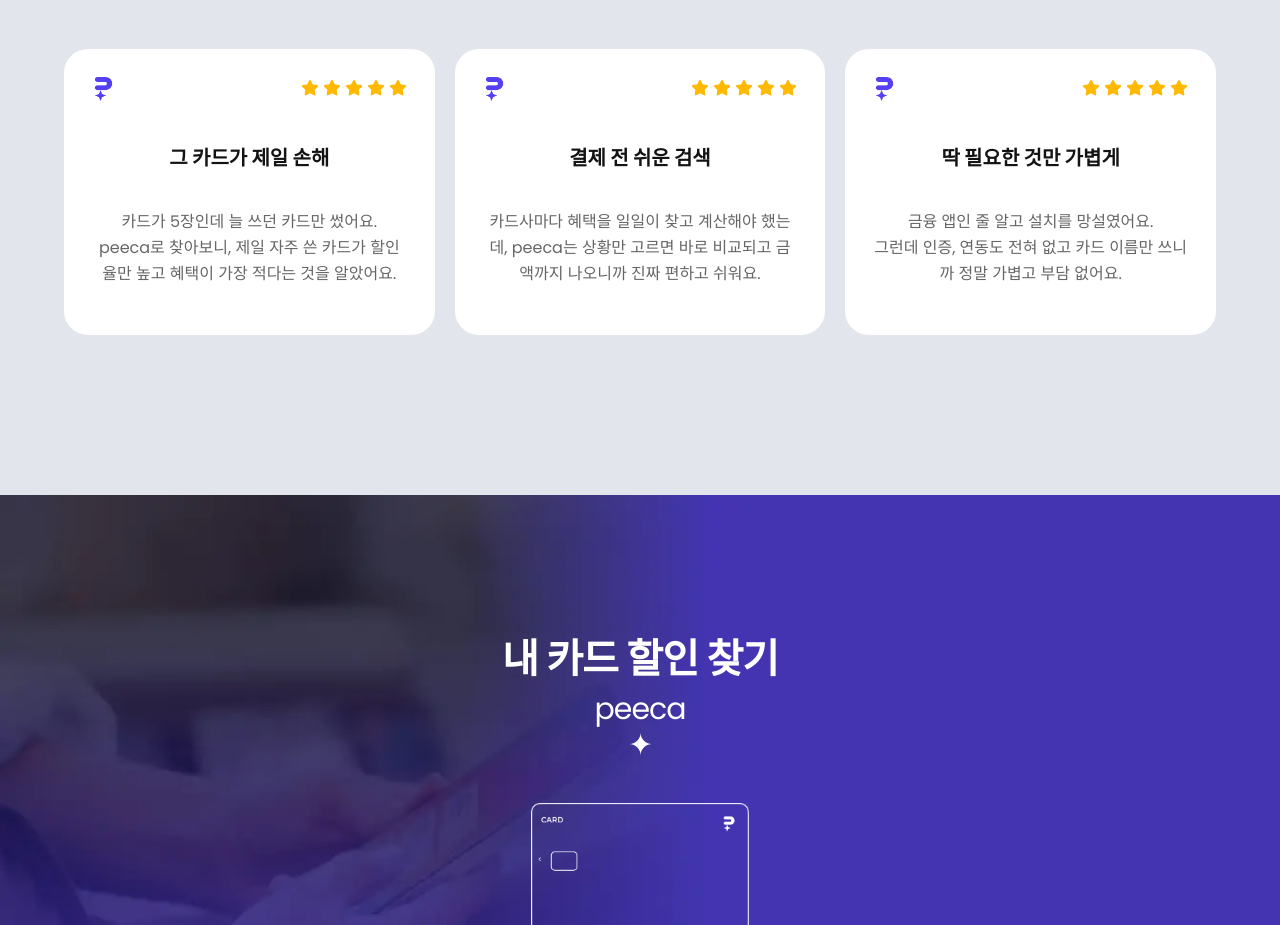
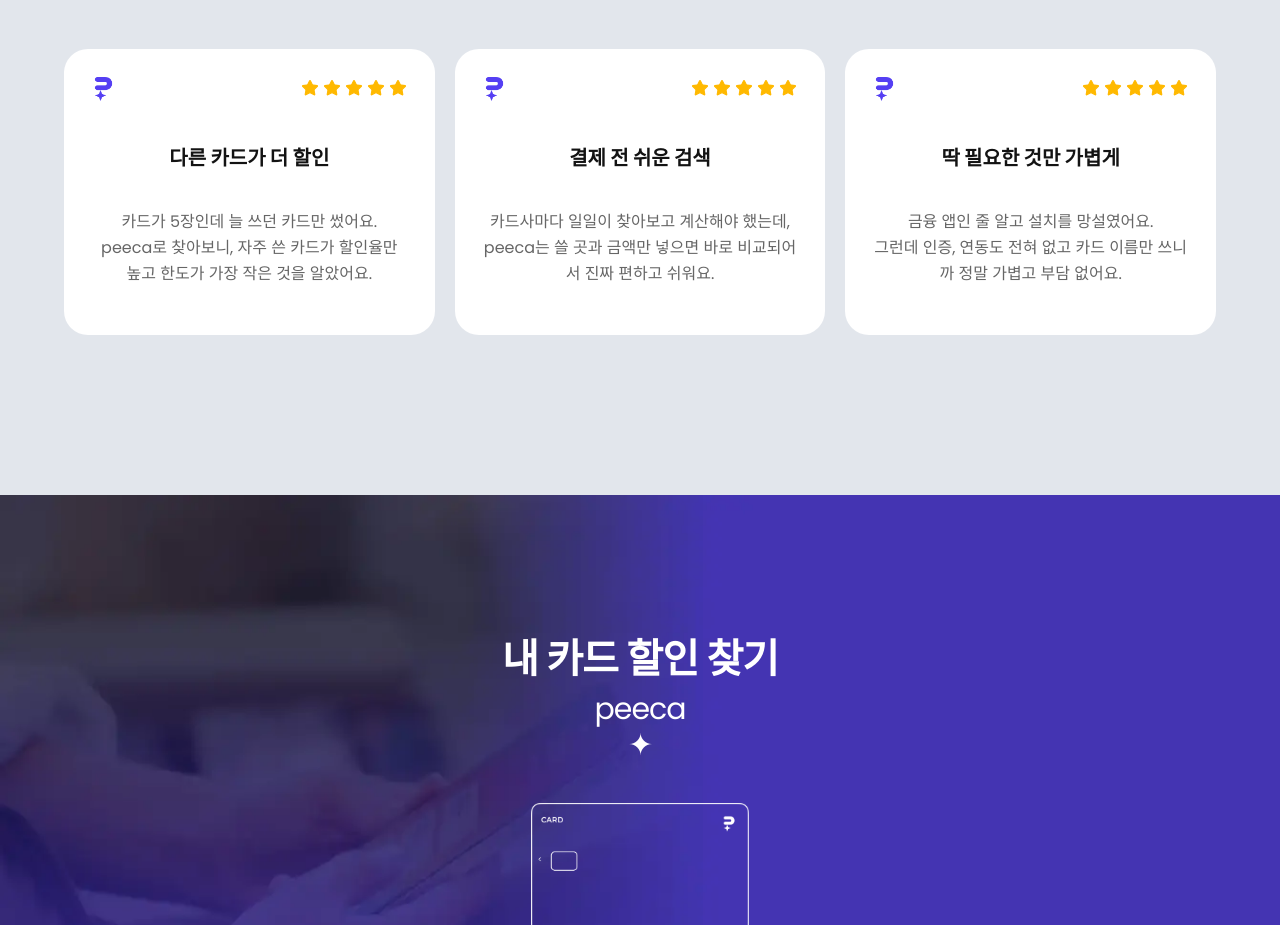
Before and after one commit to arcoa-kr/peeca-web, a React (Vite) app: page / in a window 1280 px wide. Shown: the part 3740-4665 px from the top of the page. Built offline with nearby package versions, Linux system fonts and the light colour scheme; a web font is replaced by a local one.

Commit message:
리뷰 1/2 리터치

```diff
--- a/src/sections/SocialProof.jsx
+++ b/src/sections/SocialProof.jsx
@@ -5,14 +5,14 @@
 
 const REVIEWS = [
   {
-    headline: '그 카드가 제일 손해',
-    text: '카드가 5장인데 늘 쓰던 카드만 썼어요.<br />peeca로 찾아보니, 제일 자주 쓴 카드가 할인율만 높고 혜택이 가장 적다는 것을 알았어요.',
+    headline: '다른 카드가 더 할인',
+    text: '카드가 5장인데 늘 쓰던 카드만 썼어요.<br />peeca로 찾아보니, 자주 쓴 카드가 할인율만 높고 한도가 가장 작은 것을 알았어요.',
     author: '30대 직장인',
     role: '카드 5장 보유',
   },
   {
     headline: '결제 전 쉬운 검색',
-    text: '카드사마다 혜택을 일일이 찾고 계산해야 했는데, peeca는 상황만 고르면 바로 비교되고 금액까지 나오니까 진짜 편하고 쉬워요.',
+    text: '카드사마다 일일이 찾아보고 계산해야 했는데, peeca는 쓸 곳과 금액만 넣으면 바로 비교되어서 진짜 편하고 쉬워요.',
     author: '20대 대학생',
     role: '카드 2장 보유',
   },
```
